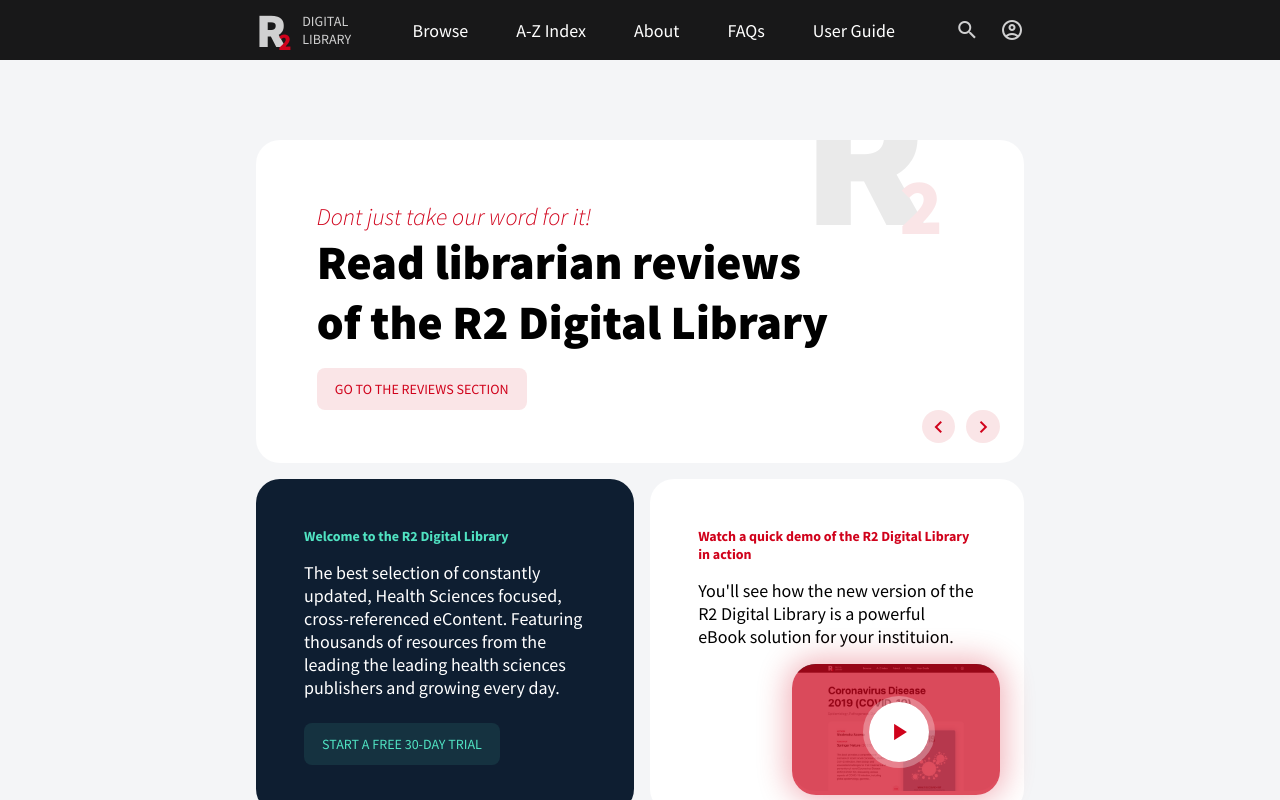
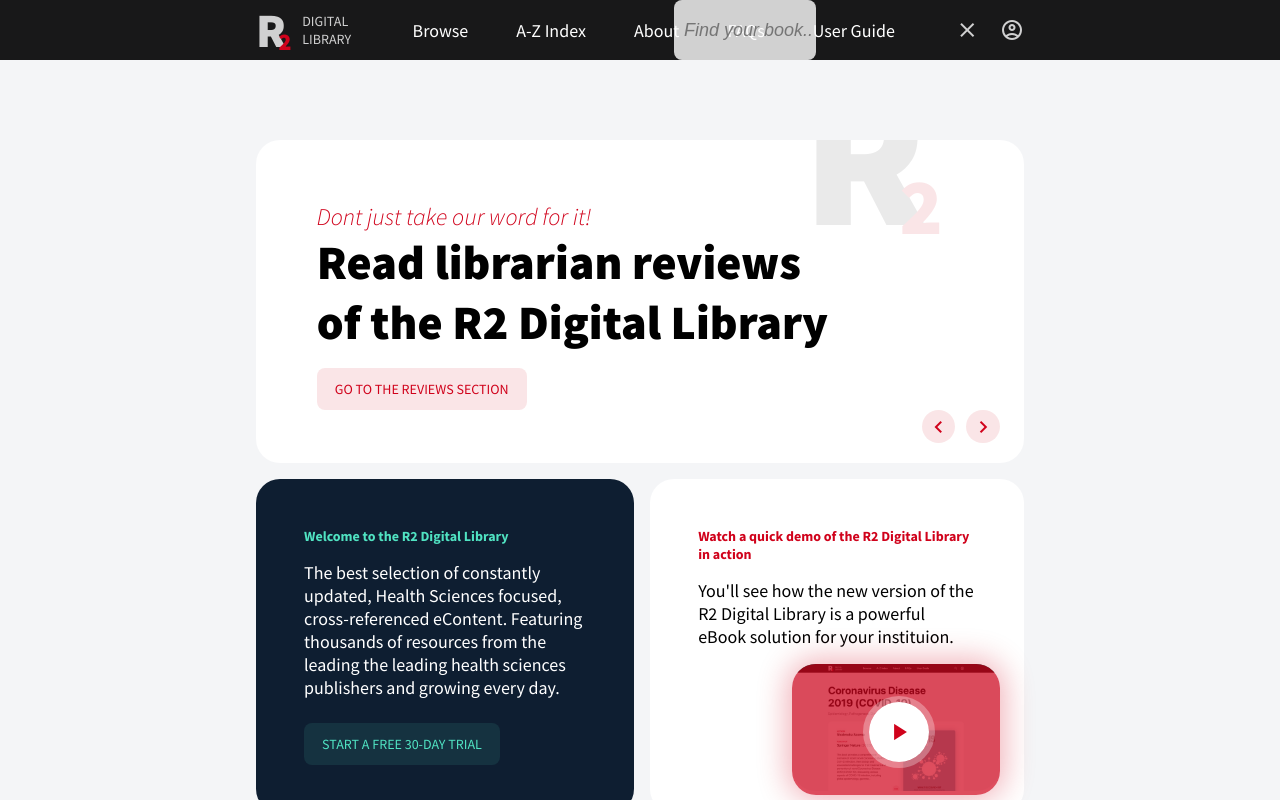
Before and after one commit to monidan/Digital-library-site, a website: page src/index.html in a window 1280 px wide. Both pictures are taken after a click on the element "search". Shown: the top 800 px of the page. Drawn offline with nearby package versions, Linux system fonts and the light colour scheme.

Commit message:
Done: header search field.

```diff
--- a/src/js/index.js
+++ b/src/js/index.js
@@ -184,4 +184,32 @@
 
   leftArrowEl.addEventListener('click', slideCarousel);
   rightArrowEl.addEventListener('click', slideCarousel);
-})()
+})();
+
+// HEADER Search button
+
+(function(){
+  'use strict';
+
+  const mainEl = document.querySelector('#r2__header');
+
+  const searchButtonEl = mainEl.querySelector('.r2__header__search_button');
+  const closeSearchButtonEl = mainEl.querySelector('.r2__header__search__close_button');
+
+  const searchInputEl = mainEl.querySelector('#header__search');
+
+  const showInput = e => {
+    searchInputEl.style.opacity = '1';
+    closeSearchButtonEl.style.cssText = 'opactiy: 1; z-index: 2;';
+    searchButtonEl.style.cssText = 'opacity: 0; z-index: -1';
+  }
+
+  const closeInput = e => {
+    searchInputEl.style.opacity = '0';
+    closeSearchButtonEl.style.cssText = 'opactiy: 0; z-index: -1;';
+    searchButtonEl.style.cssText = 'opacity: 1; z-index: 2';
+  }
+
+  searchButtonEl.addEventListener('click', showInput);
+  closeSearchButtonEl.addEventListener('click', closeInput);
+})();
--- a/src/styles/scss/_header.scss
+++ b/src/styles/scss/_header.scss
@@ -51,7 +51,7 @@
 
 			span{
 				color: rgba($white, 0.8);
-				transition: .5s;
+				transition: .5s ease-in-out;
 				cursor: pointer;
 
 				&:hover{
@@ -64,7 +64,10 @@
 			}
 
 			.r2__header__search__close_button{
-				display: none;
+				opacity: 1;
+				transition: .5s ease-in-out;
+				position: absolute;
+				z-index: -1;
 			}
 
 			.r2__header__search{
@@ -73,9 +76,8 @@
 				height: 100%;
 
 				&__input{
-					display: none;
 					top: 0;
-					right: 30rem;
+					right: 29rem;
 					position: absolute;
 					width: 10%;
 					height: calc(100% - 6px);
@@ -89,6 +91,9 @@
 					padding-left: .5rem;
 
 					border-color: transparent;
+
+					opacity: 0;
+					transition: .5s ease-in-out;
 				}
 			}
 	}
```
Also changed, not shown: src/styles/main.css.
